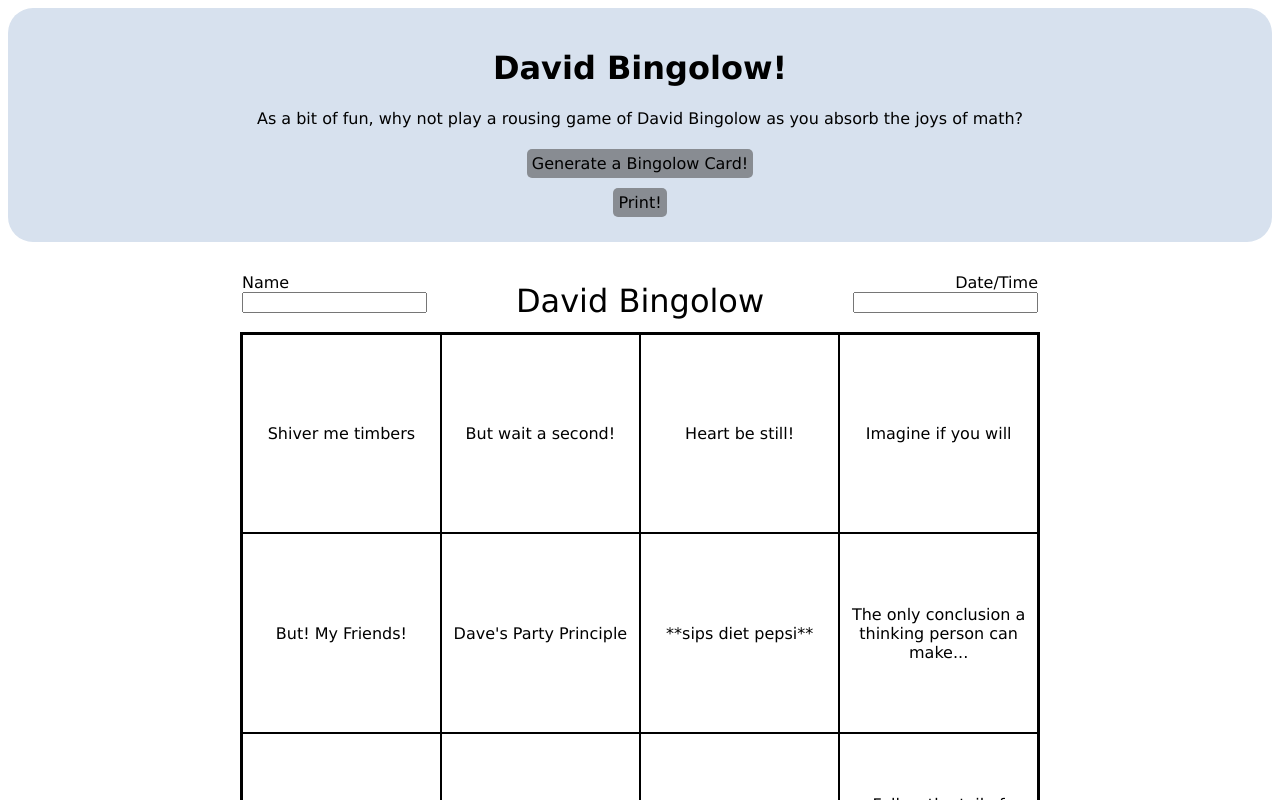
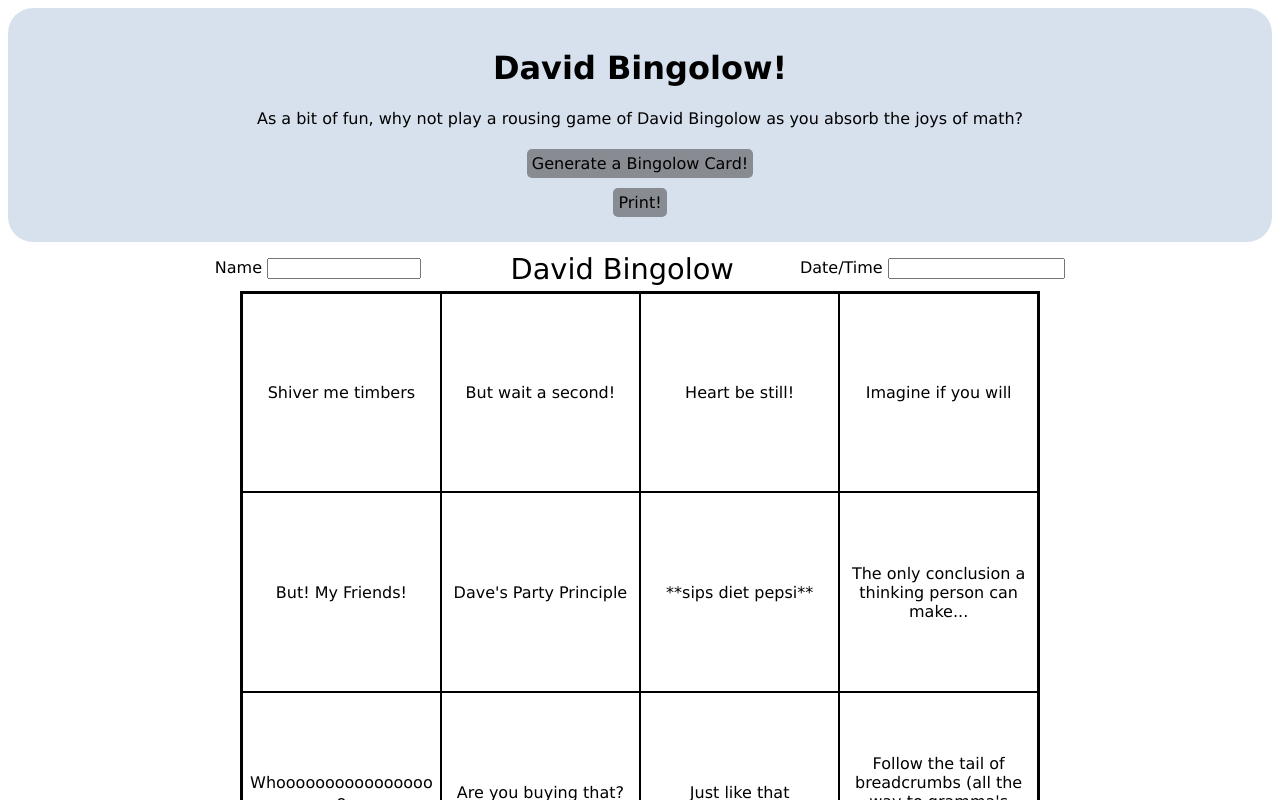
Before and after one commit to ojourmel/david-bingelow, a plain HTML site: page index.html in a window 1280 px wide. Both pictures are taken after a click on the button "Generate a Bingolow Card!". Shown: the top 800 px of the page. Drawn offline with Linux system fonts and the light colour scheme.

Commit message:
Update blackout css for header/footer support

```diff
--- a/css/bingolow.css
+++ b/css/bingolow.css
@@ -5,7 +5,7 @@
       display: none !important;
    }
 
-   footer a:after {
+   #footer a:after {
       color:black;
       content:" (" attr(href)")";
       font-size:90%;
@@ -68,18 +68,18 @@ body {
    text-align: center;
 }
 
-footer {
+.footer {
    display: block;
    text-align: center;
 }
 
 /* unvisited link */
-footer a:link, footer a:visited, footer a:active {
+.footer a:link, .footer a:visited, .footer a:active {
     color: #444649;
 }
 
 /* mouse over link */
-footer a:hover {
+.footer a:hover {
     color: #888C92;
 }
 
@@ -90,27 +90,55 @@ footer a:hover {
    visibility: hidden;
 }
 
+
 #bingoheader {
-   margin-left: auto;
-   margin-right: auto;
-   table-layout: fixed;
-   border: none;
+   margin:auto;
 }
-
-#bingoheader td {
-   vertical-align: bottom;
-   padding-bottom: 10px;
-}
-
 
 #bingoheader label
 {
+   padding:0px;
    border:none;
-   width=30%;
+   width:25%;
 }
 
 #bingoheader input {
-   width=100%;
+   width:65%;
+}
+
+.container {
+   display: table;
+}
+
+.row  {
+   display: table-row;
+   width:99%;
+   padding-bottom:10px;
+}
+
+.left{
+   display: table-cell;
+   padding:0px;
+   text-align:left;
+   float:left;
+   width:100%;
+}
+.middle {
+   display: table-cell;
+   text-align:center;
+   padding:0px;
+   padding-bottom:5px;
+   width:40%;
+}
+.middle > span{
+   font-size:180%;
+}
+.right{
+   display: table-cell;
+   padding:0px;
+   text-align:right;
+   float:right;
+   width:100%;
 }
 
 
@@ -151,22 +179,30 @@ footer a:hover {
    background-color: #D7E1EE;
 }
 
+
+@media screen{
+   .bingoed {
+      color: red;
+      font-weight: bold;
+   }
+
+   .blackout {
+      background:#444649;
+      color:white;
+   }
+
+   .blackout-title-header {
+      background: #384B63;
+   }
+
+   .blackout-footer a:link, .blackout-footer a:visited, .blackout-footer a:active, .blackout-footer a:hover{
+      color: #888C92;
+   }
+
    #bingotable .clicked {
       background-color: #888C92;
    }
    #bingotable .clicked:hover {
       background-color: #a5afbc;
    }
-
-
-.blackout-text {
-   color:white;
 }
-
-.blackout-bg {
-   background:#444649;
-}
-
-.blackout-title-header {
-   background: #384B63;
-}
--- a/index.html
+++ b/index.html
@@ -33,19 +33,40 @@
       </div>
 
    <div id="bingocard">
+      <!--
       <table id="bingoheader">
          <tr height="50" >
-            <td style="padding:0px;">
+            <td>
                <label for="name" style="float:left;" >Name</label>
                <input id="name" type="text" style="float:left"</input>
             </td>
-            <td class="text-center" style="font-size:200%">David <span id="got-bingo">Bingo</span>low</td>
-            <td style="padding:0px;">
-               <label for="datetime" style="float:right">Date/Time</label>
+            <td class="text-center" style="padding-bottom:10px;font-size:180%">David <span id="got-bingo">Bingo</span>low</td>
+            <td>
+               <label for="datetime" style="text-align:right; float:right">Date/Time</label>
                <input id="datetime" type="datetime" style="float:right"></input>
             </td>
          </tr>
       </table>
+      -->
+      <div class="container" id="bingoheader">
+      <div class="row">
+
+      <div class="left bingoheadercell">
+         <label for="name">Name</label>
+         <input class="name" type="text"></input>
+      </div>
+
+      <div class="middle bingoheadercell">
+         <span>David <span id="got-bingo">Bingo</span>low</span>
+      </div>
+
+      <div class="right bingoheadercell">
+         <label for="datetime">Date/Time</label>
+         <input class="datetime" type="datetime"></input>
+      </div>
+
+      </div>
+      </div>
 
       <table id="bingotable">
          <!-- build the rows and columns dynamically using JavaScript-->
@@ -53,11 +74,9 @@
    </div>
 
       <hr class="hidden-print">
-      <footer class="footer">
-         <p>
+      <div class="footer" id="footer">
             <a class="hidden-print" href="https://github.com/ojourmel/david-bingolow">GitHub Source</a><br>
             <a href="https://ojourmel.github.io/david-bingolow/">GitHub Hosting</a>
-         </p>
-      </footer>
+      </div>
    </body>
 </html>
--- a/js/bingolow.js
+++ b/js/bingolow.js
@@ -27,6 +27,13 @@ function phraseList() {
 
 function generateBingo() {
 
+   // clear current card styles;
+   removeClass(document.body,"blackout");
+   removeClass(document.getElementById("title"),"blackout-title-header");
+   removeClass(document.getElementById("footer"),"blackout-footer");
+   removeClass(document.getElementById("got-bingo"),"bingoed");
+
+
    // Bingo bsize
    var bsize = 4;
    var csize = 800 / bsize;
@@ -41,9 +48,10 @@ function generateBingo() {
    }
 
    var tableheader = document.getElementById("bingoheader");
-   tableheader.setAttribute('width',csize*bsize);
+   tableheader.setAttribute('width',(csize*bsize)+"px");
+
    var table = document.getElementById("bingotable");
-   table.setAttribute('width',csize*bsize);
+   table.setAttribute('width',(csize*bsize) + "px");
 
    for (var i = 0; i < bsize; i++) {
       var rname = 'r'+i
@@ -52,7 +60,7 @@ function generateBingo() {
       if( row == null){
          row = document.createElement('tr');
          row.setAttribute('id',rname);
-         row.setAttribute('height',csize);
+         row.setAttribute('height',csize+"px");
          table.appendChild(row);
       }
 
@@ -88,12 +96,9 @@ function generateBingo() {
 
             var bingo = document.getElementById('got-bingo');
             if(checkBingo(bsize)){
-               bingo.style.color = "red";
-               bingo.style.fontWeight = 'bold';
-
+               addClass(bingo,"bingoed");
             }else{
-               bingo.style.color = "black";
-               bingo.style.fontWeight = 'normal';
+               removeClass(bingo,"bingoed");
             }
          }
 
@@ -134,12 +139,12 @@ function checkBingo(bsize) {
    }
    // easter egg when you black out the board
    if (blackout == (bsize*bsize)){
-      addClass(document.body, "blackout-bg");
-      addClass(document.body, "blackout-text");
+      addClass(document.body, "blackout");
+      addClass(document.getElementById('footer'), "blackout-footer");
       addClass(document.getElementById('title'), "blackout-title-header");
    }else{
-      removeClass(document.body, "blackout-bg");
-      removeClass(document.body, "blackout-text");
+      removeClass(document.body, "blackout");
+      removeClass(document.getElementById('footer'),"blackout-footer");
       removeClass(document.getElementById('title'), "blackout-title-header");;
    }
    // either way, if we got a row bingo...
@@ -187,7 +192,9 @@ function checkBingo(bsize) {
 }
 
 function addClass(target, classToBeAdded){
-   target.className = target.className + " " + classToBeAdded;
+   if(! target.className.match(classToBeAdded)){
+      target.className = target.className + " " + classToBeAdded;
+   }
 }
 function removeClass(target, classToBeRemoved){
    var re = new RegExp("(?:^|\\s)"+classToBeRemoved+"(?!\\S)","g");
```
Lines whose indentation alone changed are shown as unchanged.
